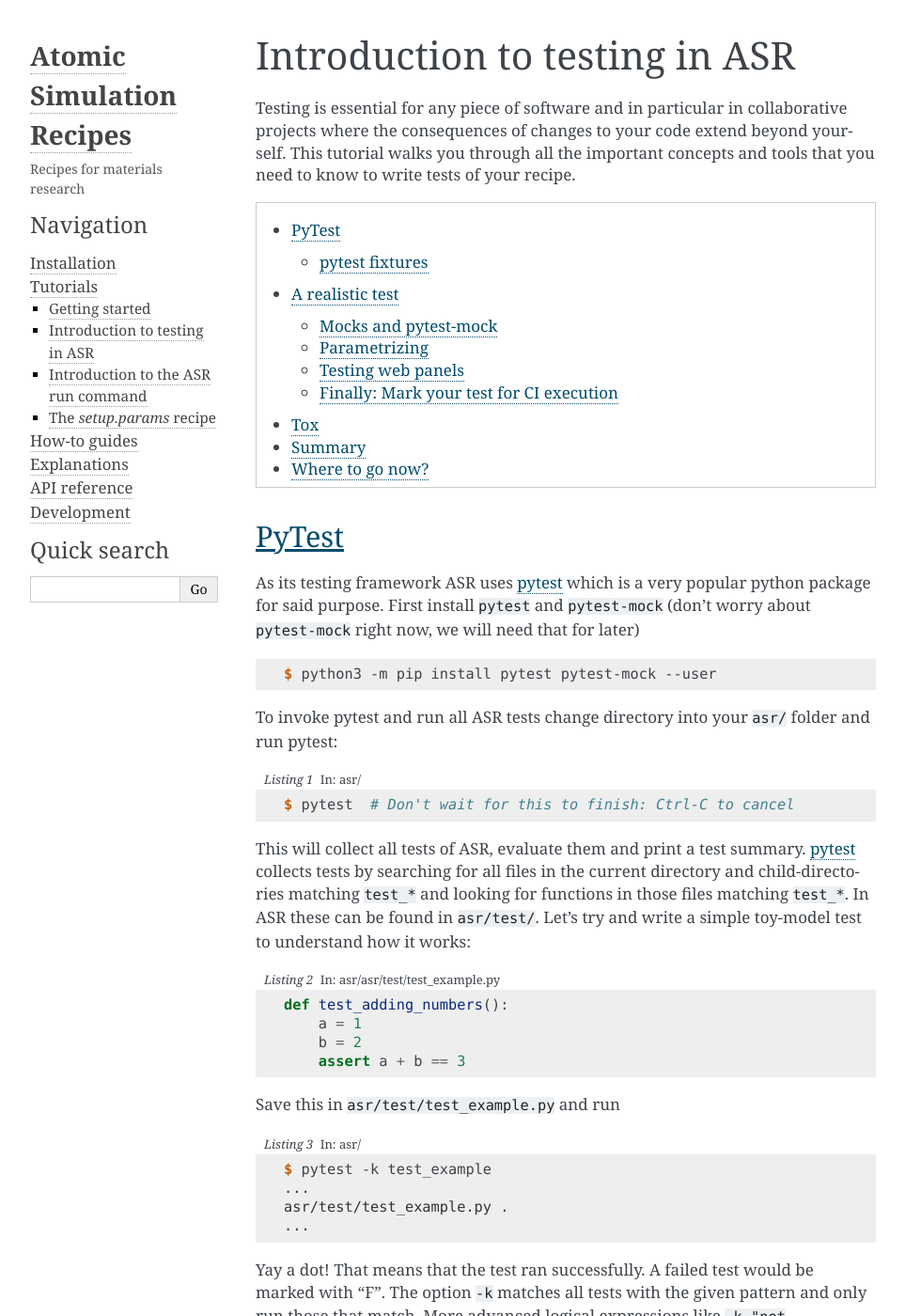
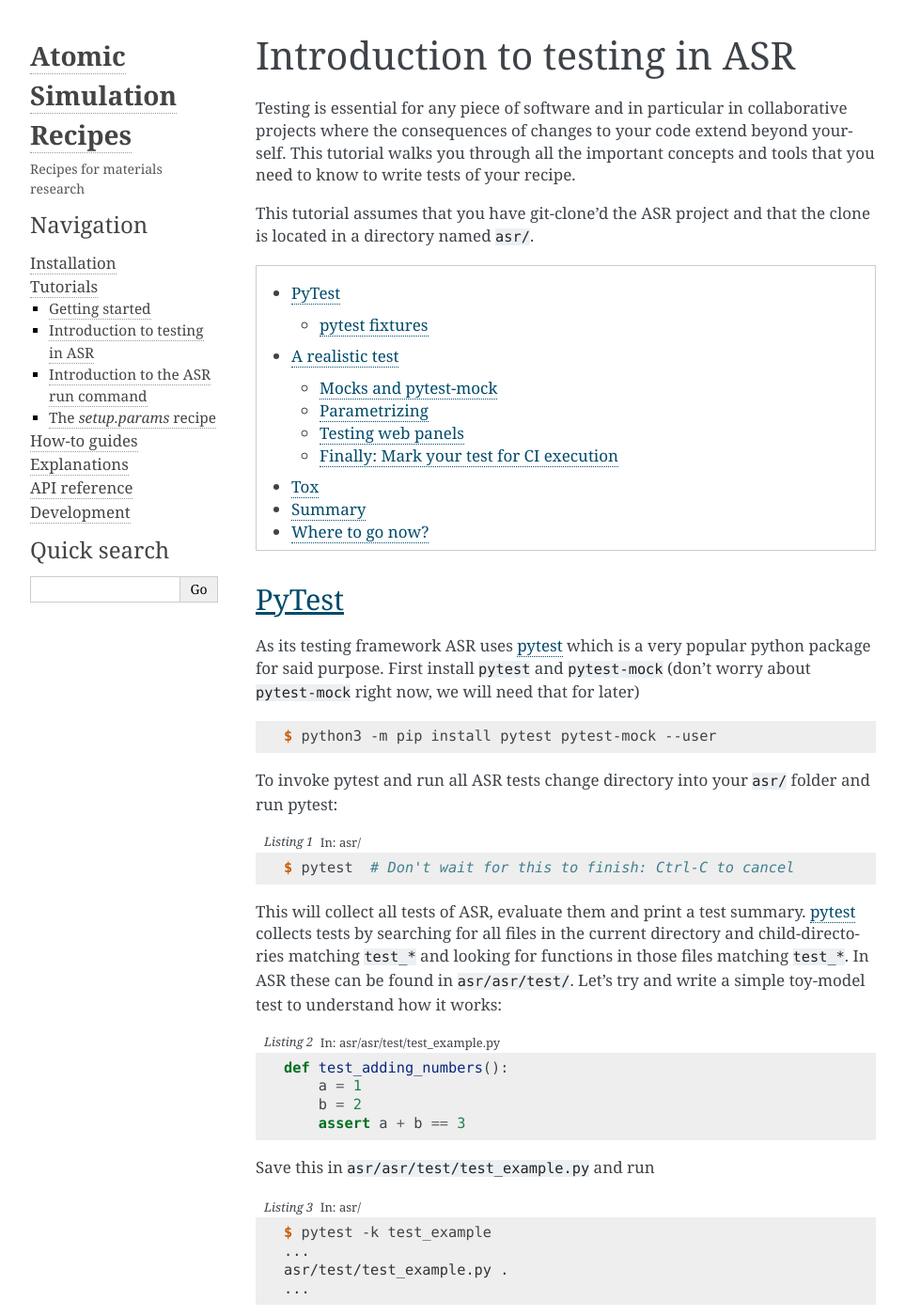
Before and after one commit to dijasila/Atomic-Simulation-Recipees, a Sphinx documentation site: the page built from docs/src/tutorials/intro-to-testing.rst, in a window 1280 px wide and 1400 px high. Shown: the whole window at 94% size, without its empty margins (148-1111 px from the left). Built offline with Sphinx 7.4.7, drawn with Linux system fonts in a browser that asks for light colours; some of the changed text lies outside the part shown.

Commit message:
Some more touch up

```diff
--- a/docs/src/tutorials/intro-to-testing.rst
+++ b/docs/src/tutorials/intro-to-testing.rst
@@ -9,6 +9,9 @@ collaborative projects where the consequences of changes to your code
 extend beyond yourself. This tutorial walks you through all the
 important concepts and tools that you need to know to write tests of
 your recipe.
+
+This tutorial assumes that you have git-clone'd the ASR project and
+that the clone is located in a directory named ``asr/``.
 
 .. contents::
    :local:
@@ -37,7 +40,7 @@ This will collect all tests of ASR, evaluate them and print a test
 summary. pytest_ collects tests by searching for all files in the
 current directory and child-directories matching ``test_*`` and
 looking for functions in those files matching ``test_*``. In ASR these
-can be found in ``asr/test/``. Let's try and write a simple toy-model
+can be found in ``asr/asr/test/``. Let's try and write a simple toy-model
 test to understand how it works:
 
 .. code-block:: python
@@ -48,7 +51,7 @@ test to understand how it works:
        b = 2
        assert a + b == 3
 
-Save this in ``asr/test/test_example.py`` and run
+Save this in ``asr/asr/test/test_example.py`` and run
 
 .. code-block:: console
    :caption: In: asr/
@@ -161,7 +164,7 @@ We will now use our knowledge of pytest and fixtures to write a
 realistic test of the ground state recipe of ASR. Such as test already
 exists, however, it will serve as a good learning experience to go
 through each step. First open the existing
-``asr/test/test_gs.py``.
+``asr/asr/test/test_gs.py``.
 
 .. note::
 
@@ -169,7 +172,7 @@ through each step. First open the existing
    it's testing.
 
 We create a new test by appending the following to
-``asr/test/test_gs.py``
+``asr/asr/test/test_gs.py``
 
 .. code-block:: python
    :caption: In: asr/asr/test/test_gs.py
@@ -458,7 +461,7 @@ Where to go now?
 
 Hopefully you will now be capable of writing and running tests for
 your recipe. If you want more examples of tests we suggest looking at
-the existing tests in ``asr/test/test_*.py``. Additionally you can
+the existing tests in ``asr/asr/test/test_*.py``. Additionally you can
 take a look at the :ref:`api test` API documentation or you can take a
 look at the documentation of pytest_ itself.
 
```
